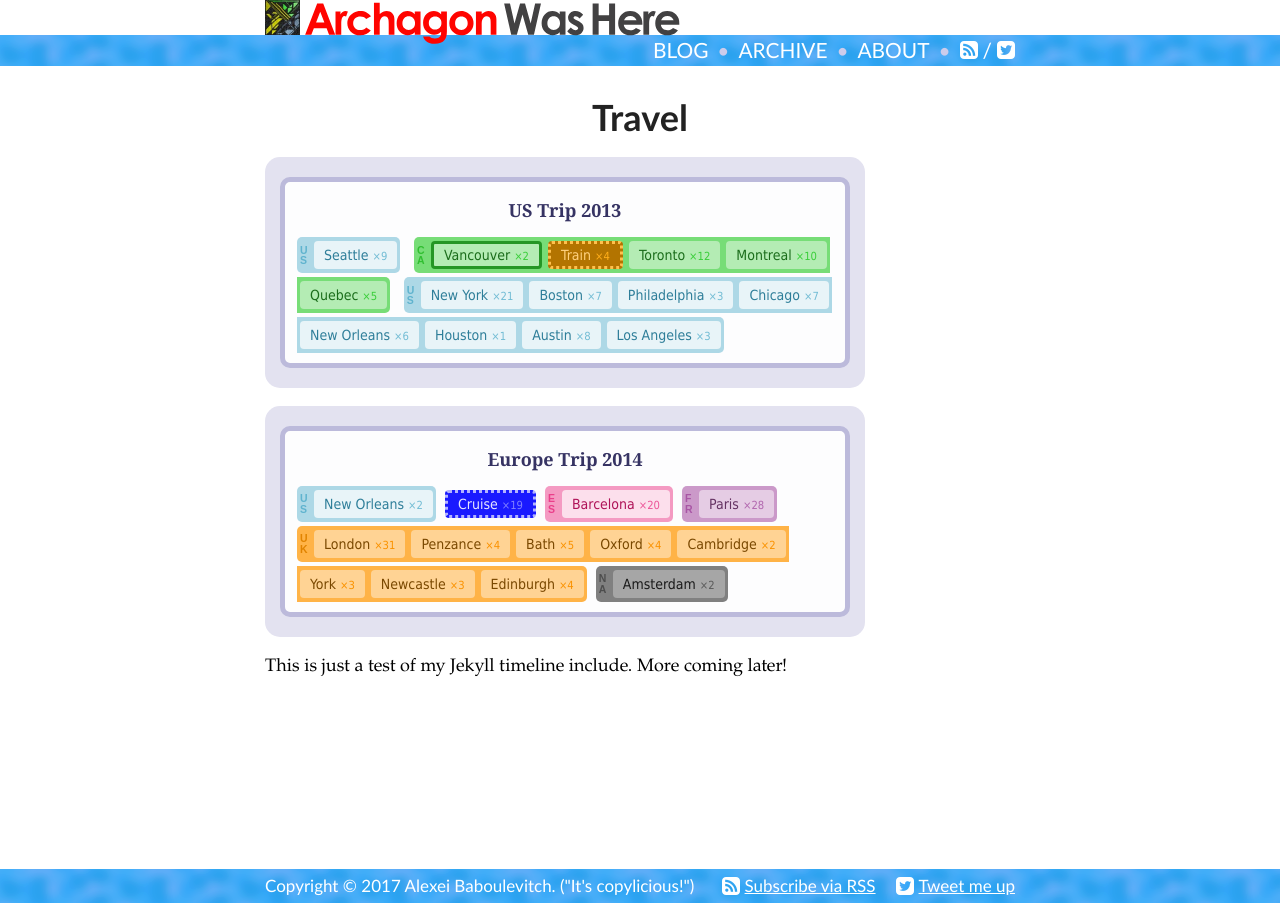
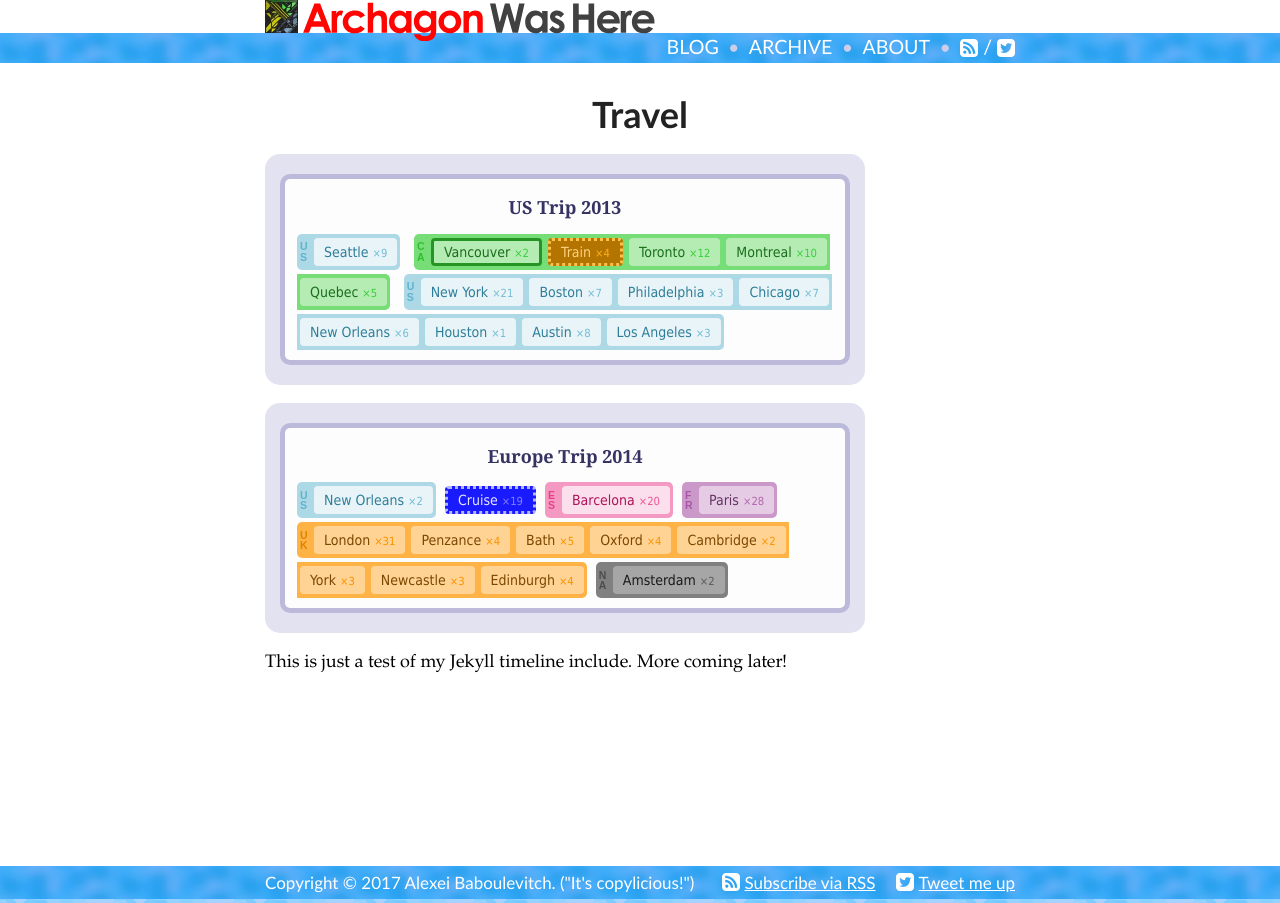
Before and after one commit to archagon/archagon.net, a Jekyll site: the page built from pages/timeline.md, in a window 1280 px wide. Built offline with Jekyll 4.4.1, drawn with Linux system fonts in a browser that asks for light colours.

Commit message:
Fixed header size.

```diff
--- a/_sass/_header.scss
+++ b/_sass/_header.scss
@@ -47,6 +47,10 @@ $navbar-bullet-color: mix(darken(blue, 20%), white, 20%);
 ///////////
 // Style //
 ///////////
+
+.site-header {
+    font-size: 94%;
+}
 
 .site-header-title-background {
     background-color: white;
```
